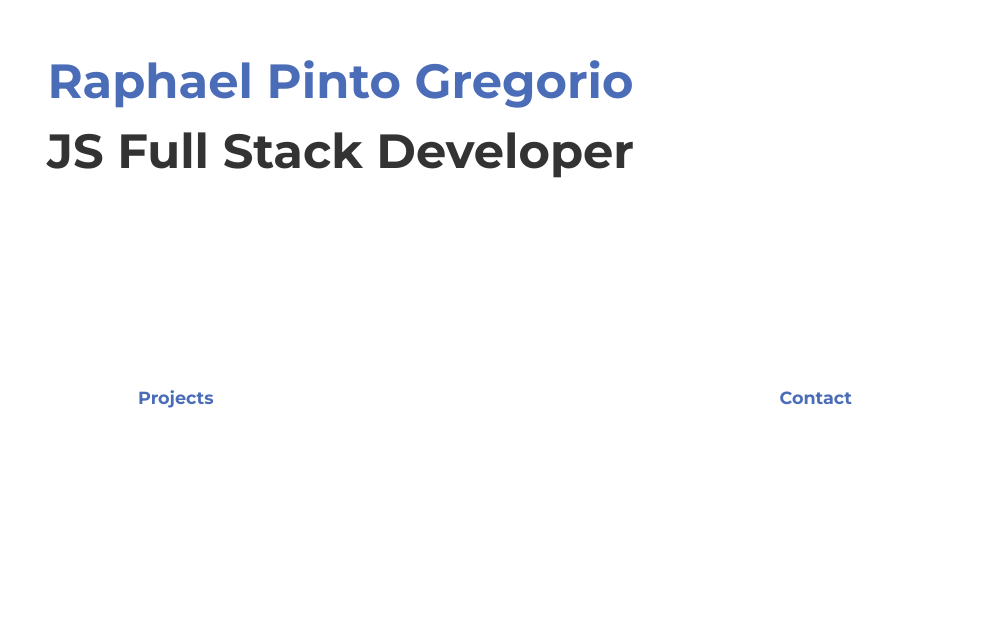
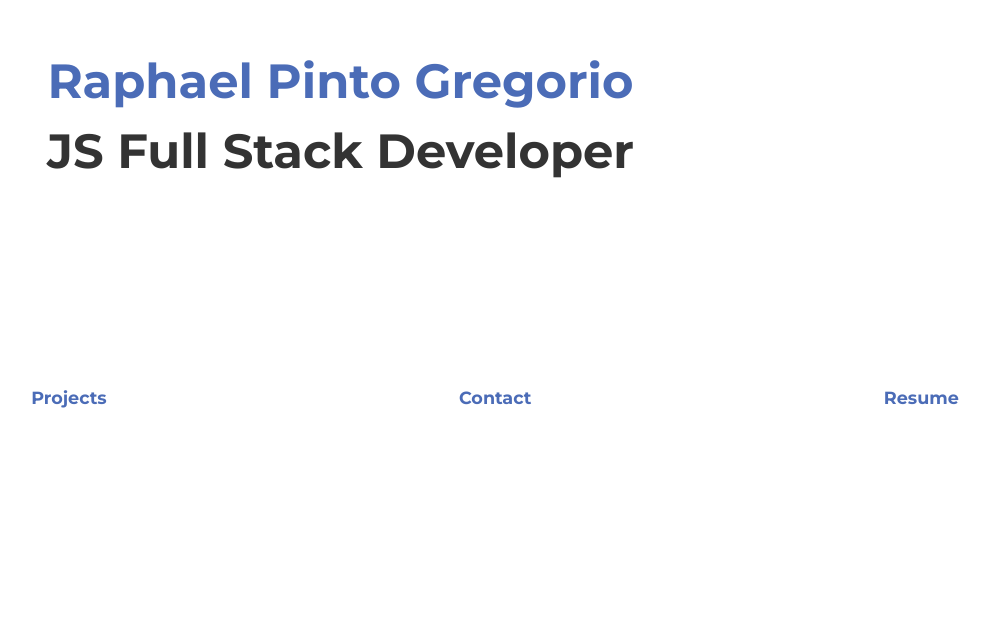
Before and after one commit to raphaelpg/IPFS-portfolio, a React (Create React App) app: page / in a window 1280 px wide. Shown: the part 173-800 px from the top of the page, without its empty margins (145-1134 px from the left). Built offline with nearby package versions, Linux system fonts and the light colour scheme.

Commit message:
add resume link

```diff
--- a/src/components/Intro/Intro.jsx
+++ b/src/components/Intro/Intro.jsx
@@ -25,6 +25,7 @@ let Intro = () => {
 	        <Link to="contact" smooth duration={1000}>
 	          <div className="App-intro-menu-item-2" >Contact</div>
 	        </Link>
+          <a className="App-intro-menu-item-2" href="https://raw.githubusercontent.com/raphaelpg/CV/master/Raphael_Pinto_JS_Full_Stack.pdf" target="_blank" rel="noopener noreferrer">Resume</a>
 				</div>
 			</Fade>
 	  </div>
```
